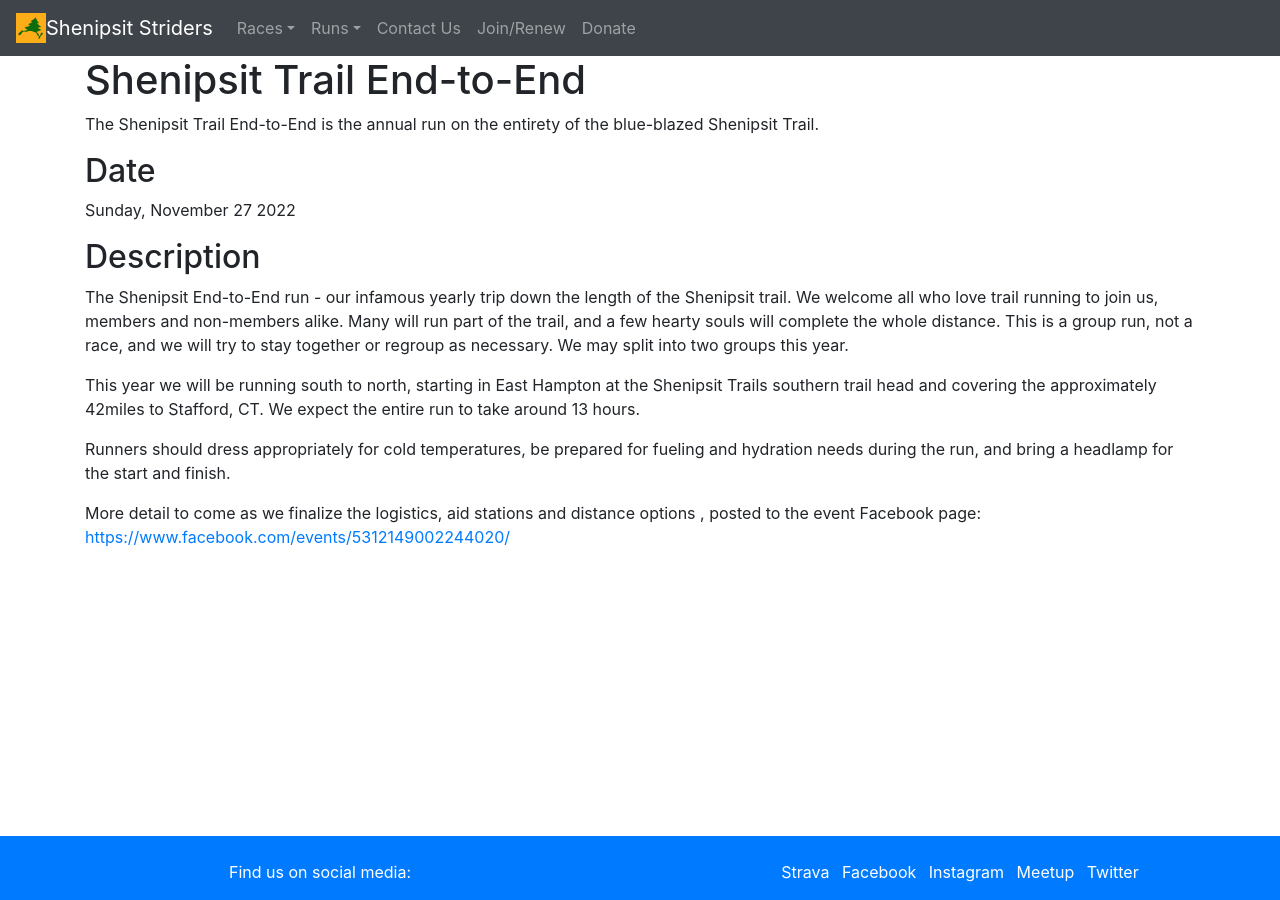
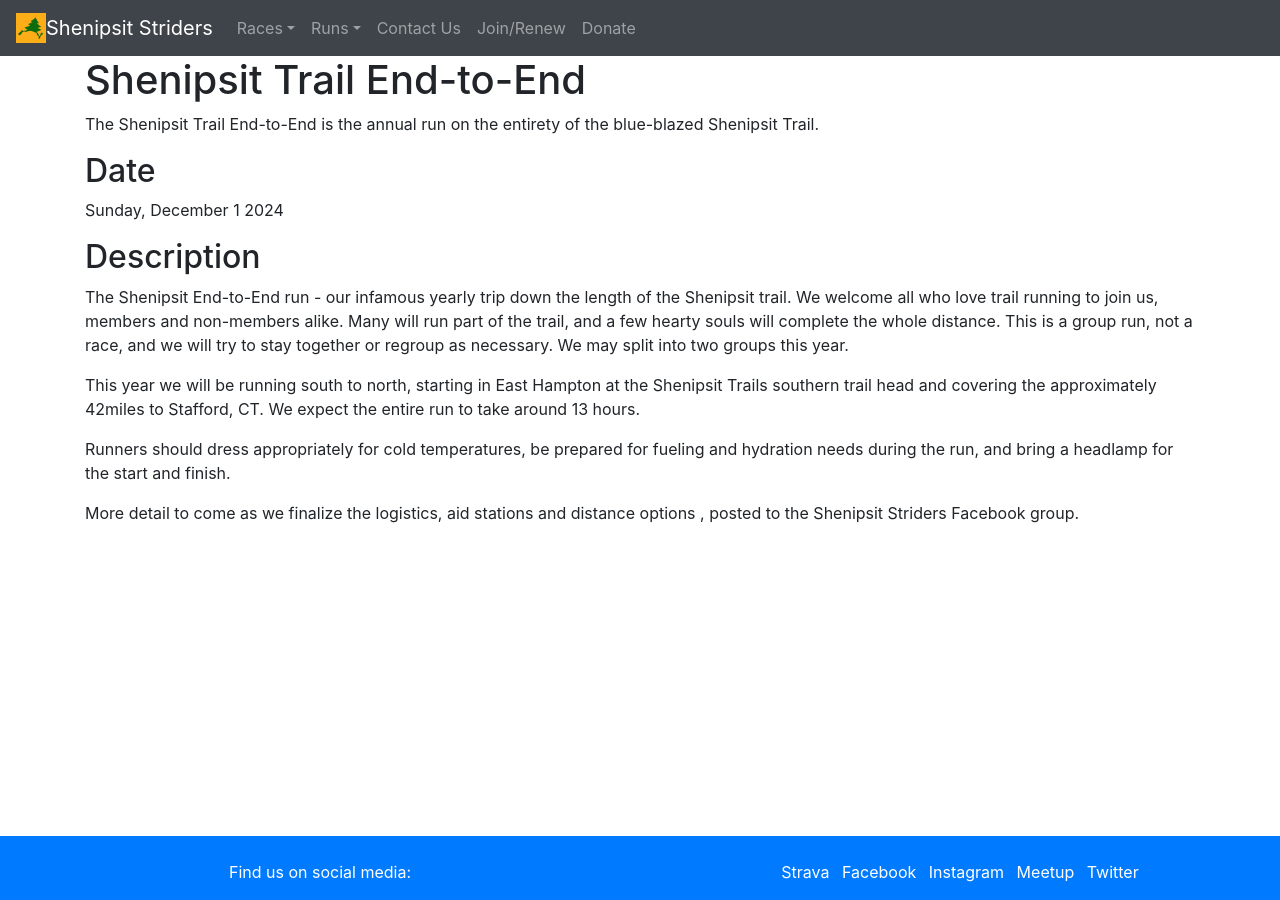
Before and after one commit to ShenipsitStriders/ShenipsitStriders.github.io, a Jekyll site: the page built from _fun-runs/shenipsit-trail-end-to-end.md, in a window 1280 px wide. Built offline with Jekyll 4.4.1, drawn with Linux system fonts in a browser that asks for light colours.

Commit message:
Update Shenipsit End-to-End and New Year Fatass 2024 info

```diff
--- a/_fun-runs/shenipsit-trail-end-to-end.md
+++ b/_fun-runs/shenipsit-trail-end-to-end.md
@@ -4,7 +4,7 @@
 description: The Shenipsit Trail End-to-End is the annual run on the entirety of the blue-blazed Shenipsit Trail.
 event:
   - name: Shenipsit Trail End-to-End
-    date: "2022-11-27"
+    date: "2024-12-01"
 registration:
 redirect_from:
   - /fun-runs/shenipsit-trail-end-to-end.htm
@@ -18,4 +18,4 @@
 Runners should dress appropriately for cold temperatures, be prepared for fueling and hydration needs during the run, and bring a headlamp for the start and finish.
 
 More detail to come as we finalize the logistics, aid stations and distance options
-, posted to the event Facebook page: [https://www.facebook.com/events/5312149002244020/](https://www.facebook.com/events/5312149002244020/){:target="_blank" title="Shenipsit Trail E2E 2021"}
+, posted to the Shenipsit Striders Facebook group.
```
Also changed, not shown: _fun-runs/new-year-fatass.md (+2 -2 lines).
